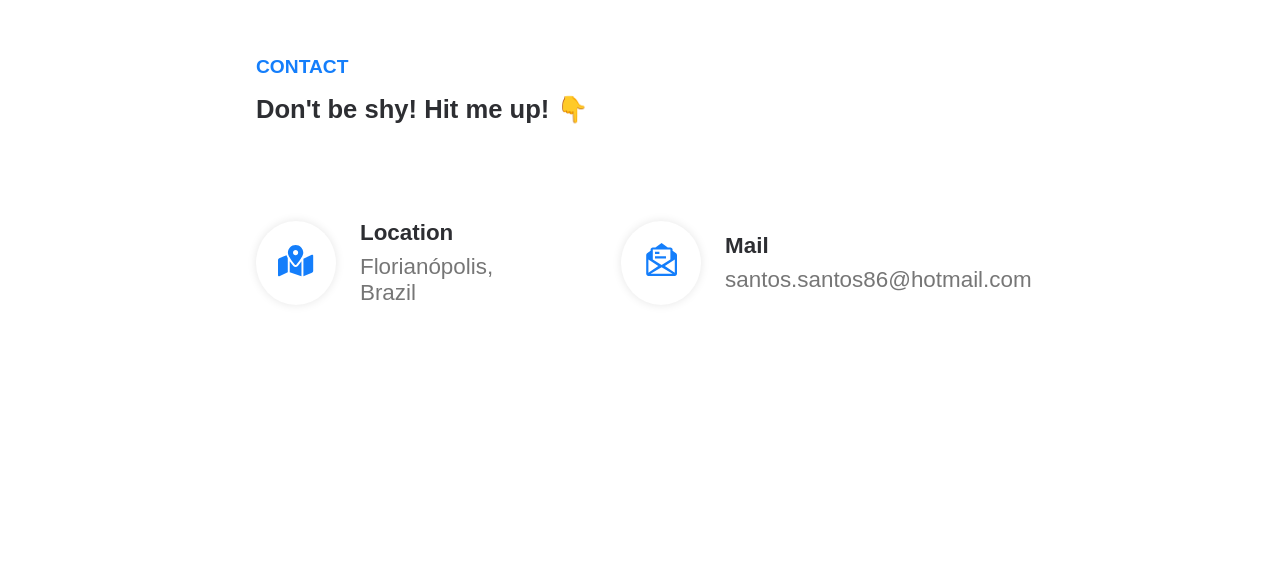
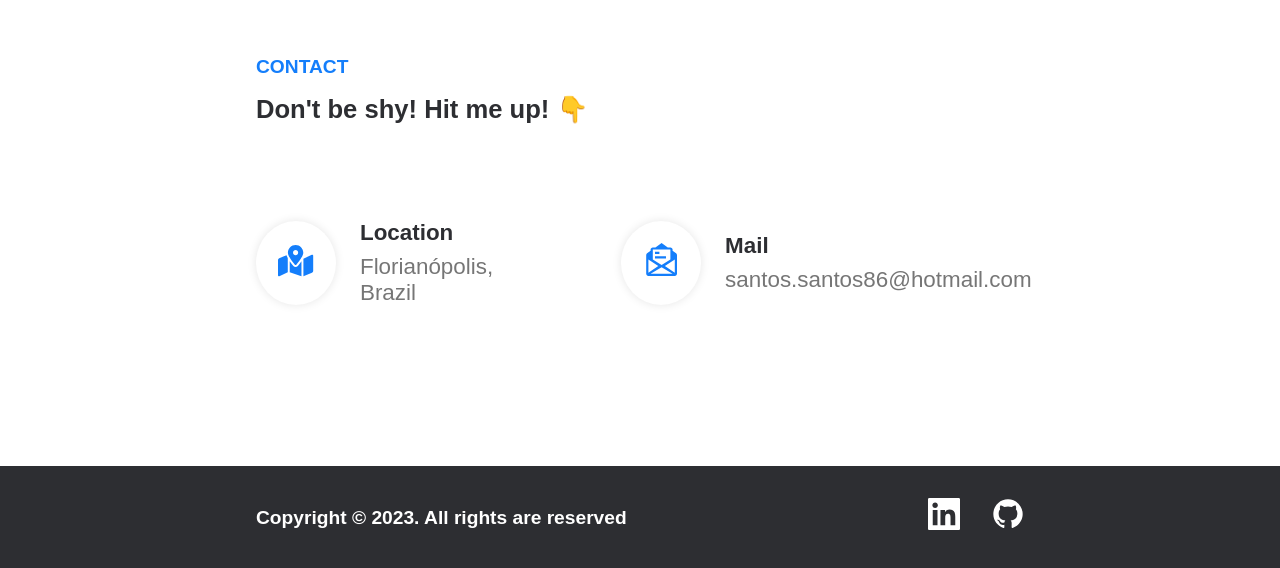
Before and after one commit to Arthur-Cyberpunk/siteportfolio, a React (Create React App) app: page / in a window 1280 px wide. Shown: the part 3808-4376 px from the top of the page. Before the commit the page ends 4274 px from the top, so only its background shows below. Built offline with nearby package versions, Linux system fonts and the light colour scheme.

Commit message:
first commit

```diff
--- a/src/App.js
+++ b/src/App.js
@@ -1,5 +1,6 @@
 import About from "./components/About";
 import Contact from "./components/Contact";
+import Footer from "./components/Footer";
 import Header from "./components/Header";
 import Home from "./components/Home";
 import Portfolio from "./components/Portfolio";
@@ -13,6 +14,7 @@ function App() {
       <About />
       <Portfolio />
       <Contact />
+      <Footer />
     </div>
   );
 }
--- /dev/null
+++ b/src/Components/Footer/index.js
@@ -0,0 +1,32 @@
+import { GrGithub, GrLinkedin } from "react-icons/gr";
+import "./styles.scss";
+
+const Footer = () => {
+  return (
+    <footer>
+      <div className="container">
+        <div className="footerContent">
+          <h3>Copyright © 2023. All rights are reserved</h3>
+          <div className="footerSocial">
+            <a
+              href="https://www.linkedin.com/in/arthur-gabriel-dos-santos-6842b5173/"
+              target="_blank"
+              rel="noreferrer"
+            >
+              <GrLinkedin />
+            </a>
+            <a
+              href="https://github.com/Arthur-Cyberpunk"
+              target="_blank"
+              rel="noreferrer"
+            >
+              <GrGithub />
+            </a>
+          </div>
+        </div>
+      </div>
+    </footer>
+  );
+};
+
+export default Footer;
--- /dev/null
+++ b/src/Components/Footer/styles.scss
@@ -0,0 +1,39 @@
+footer {
+  background-color: #2d2e32;
+  width: 100%;
+  padding: 2rem 20%;
+
+  .container {
+    // margin: 0 auto;
+    // max-width: 107rem;
+    // padding: 0 4rem;
+
+    .footerContent {
+      align-items: center;
+      display: flex;
+      justify-content: space-between;
+
+      @media (max-width: 800px) {
+        flex-wrap: wrap;
+        gap: 2rem;
+        justify-content: center;
+        text-align: center;
+      }
+
+      h3 {
+        color: #fff;
+        font-size: 1.2rem;
+      }
+
+      .footerSocial {
+        display: flex;
+        gap: 2rem;
+
+        a {
+            color: #fff;
+            font-size: 2rem;
+        }
+      }
+    }
+  }
+}
```
